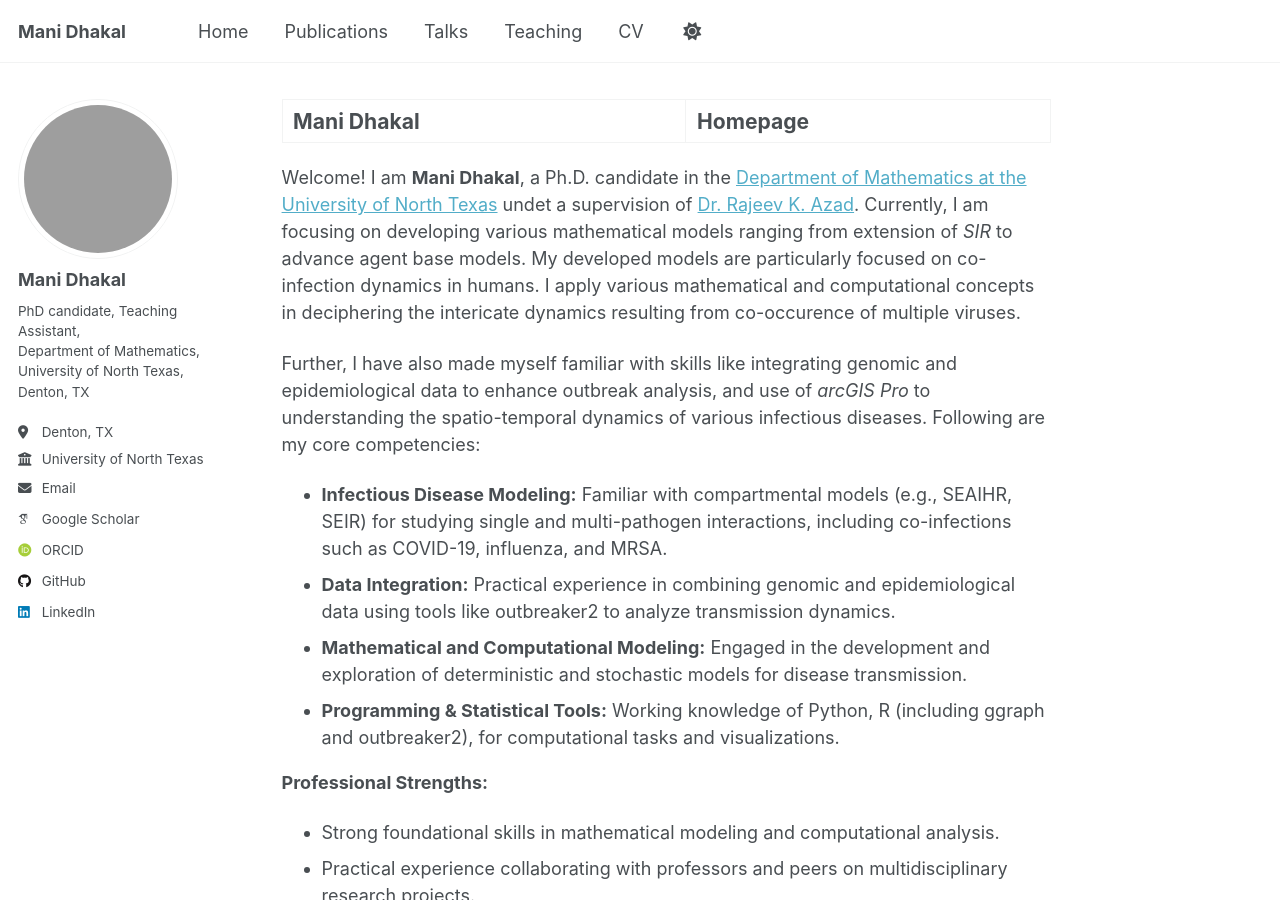
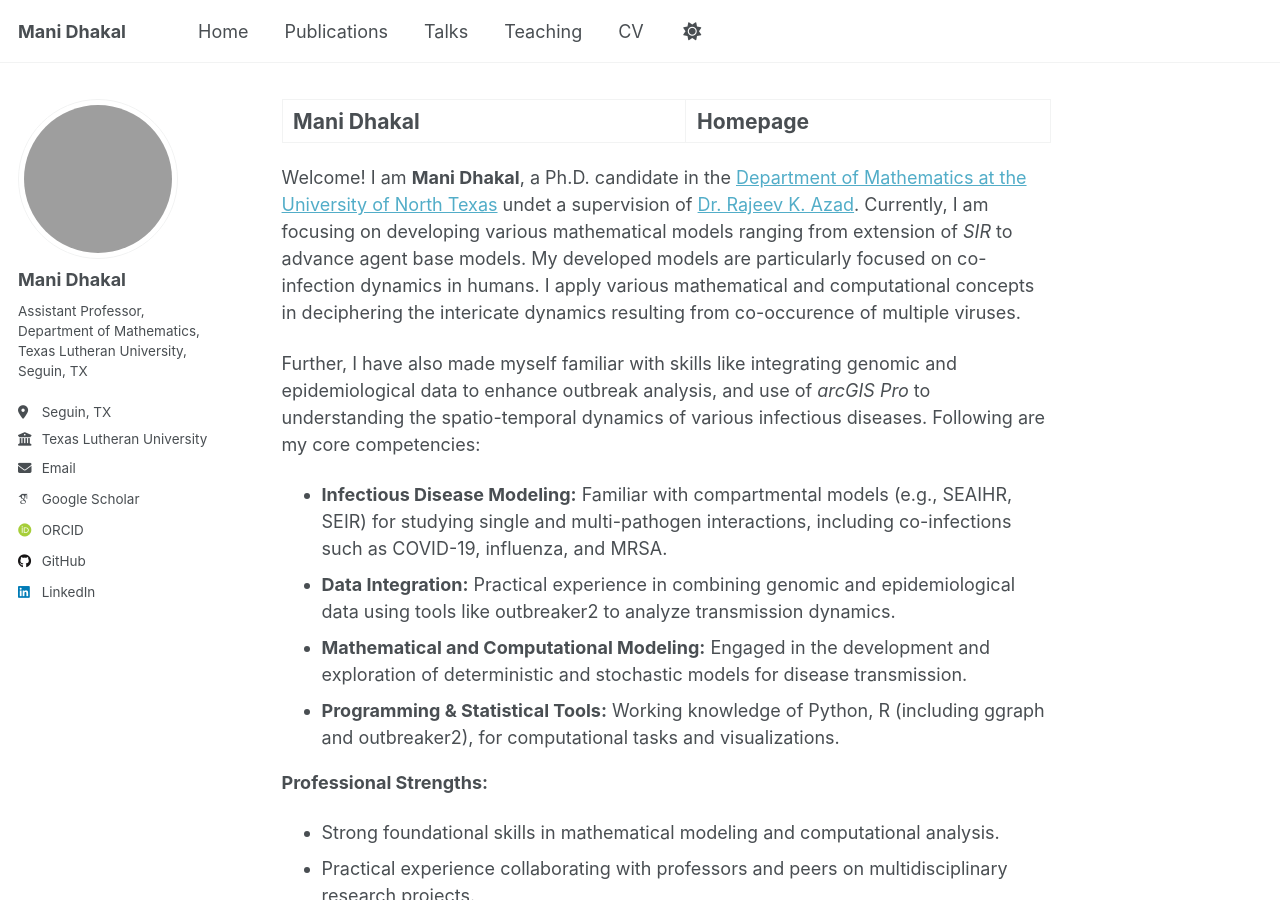
Before and after one commit to ManiDhakal/ManiDhakal.github.io, a Jekyll site: the page built from _pages/about.md, in a window 1280 px wide and 900 px high. Built offline with Jekyll 4.4.1, drawn with Linux system fonts in a browser that asks for light colours; some web fonts are replaced; a script that is not in the unit is left out.

Commit message:
Update _config.yml

```diff
--- a/_config.yml
+++ b/_config.yml
@@ -12,7 +12,7 @@ site_theme               : "default" # Currently available options are "default"
 title                    : "Mani Dhakal"
 title_separator          : "-"
 name                     : &name "Mani Dhakal"
-description              : Teaching Assistant at Department of Mathematics, University of North Texas, Denton TX   # Update this with a general description of your site, this is the default if not overridden by a page
+description              : Assistant Professor – Department of Mathematics, Texas Lutheran University, Seguin TX   # Update this with a general description of your site, this is the default if not overridden by a page
 url                      : https://ManiDhakal.github.io # The base hostname & protocol for your site e.g. "https://[your GitHub username].github.io",
                                                            # or if you already have some other page hosted on Github then use "https://[your GitHub username].github.io/[Your Repo Name]"
 baseurl                  : "" # the subpath of your site, e.g. "/blog"
@@ -26,11 +26,11 @@ author:
   avatar           : "PXL_20250527_174302953.jpg"
   name             : "Mani Dhakal"
   pronouns         : # example: "she/her"
-  bio              : "PhD candidate, Teaching Assistant, <br>Department of Mathematics, <br>University of North Texas, <br>Denton, TX"
-  location         : "Denton, TX"
-  employer         : "University of North Texas"
+  bio              : "Assistant Professor, <br>Department of Mathematics, <br>Texas Lutheran University, <br>Seguin, TX"
+  location         : "Seguin, TX"
+  employer         : "Texas Lutheran University"
   uri              : # URL
-  email            : "ManiDhakal@my.unt.edu"
+  email            : "MDhakal@tlu.edu"
 
   # Academic websites
   academia         : # URL
```
